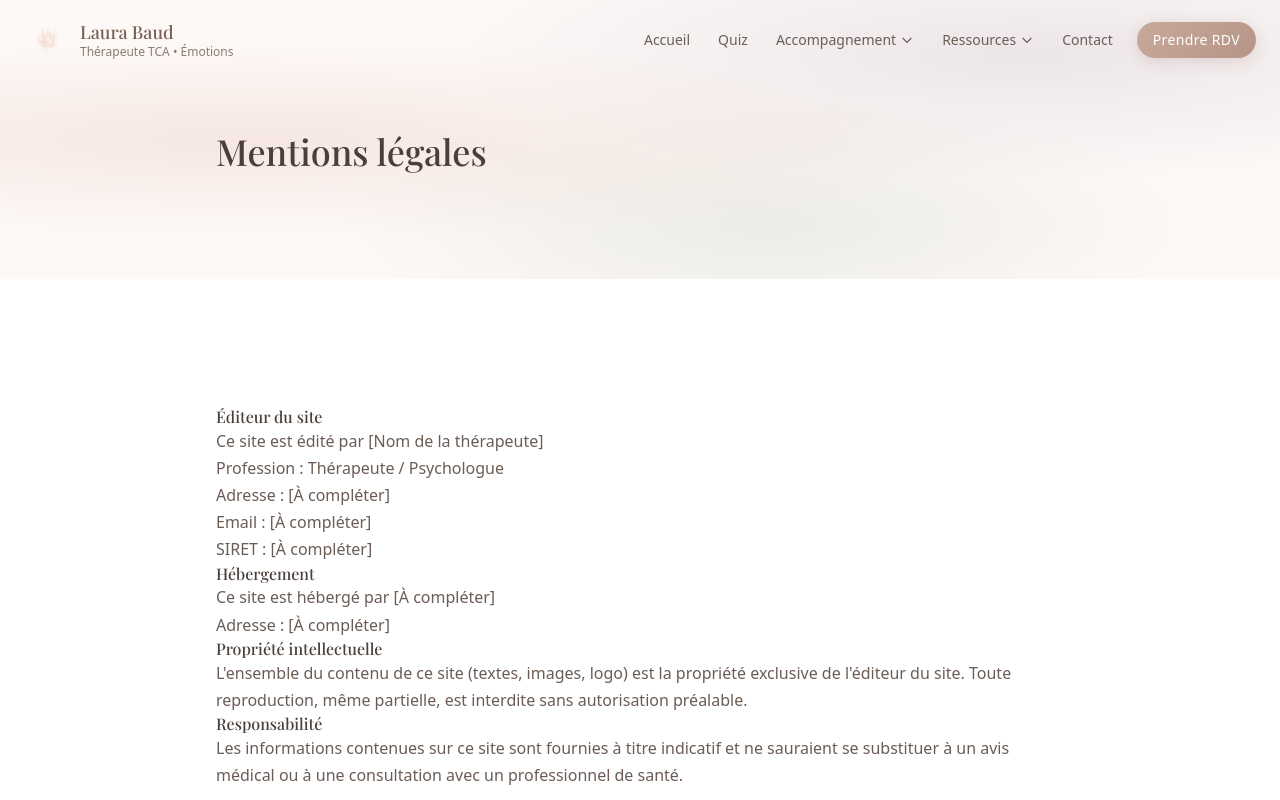
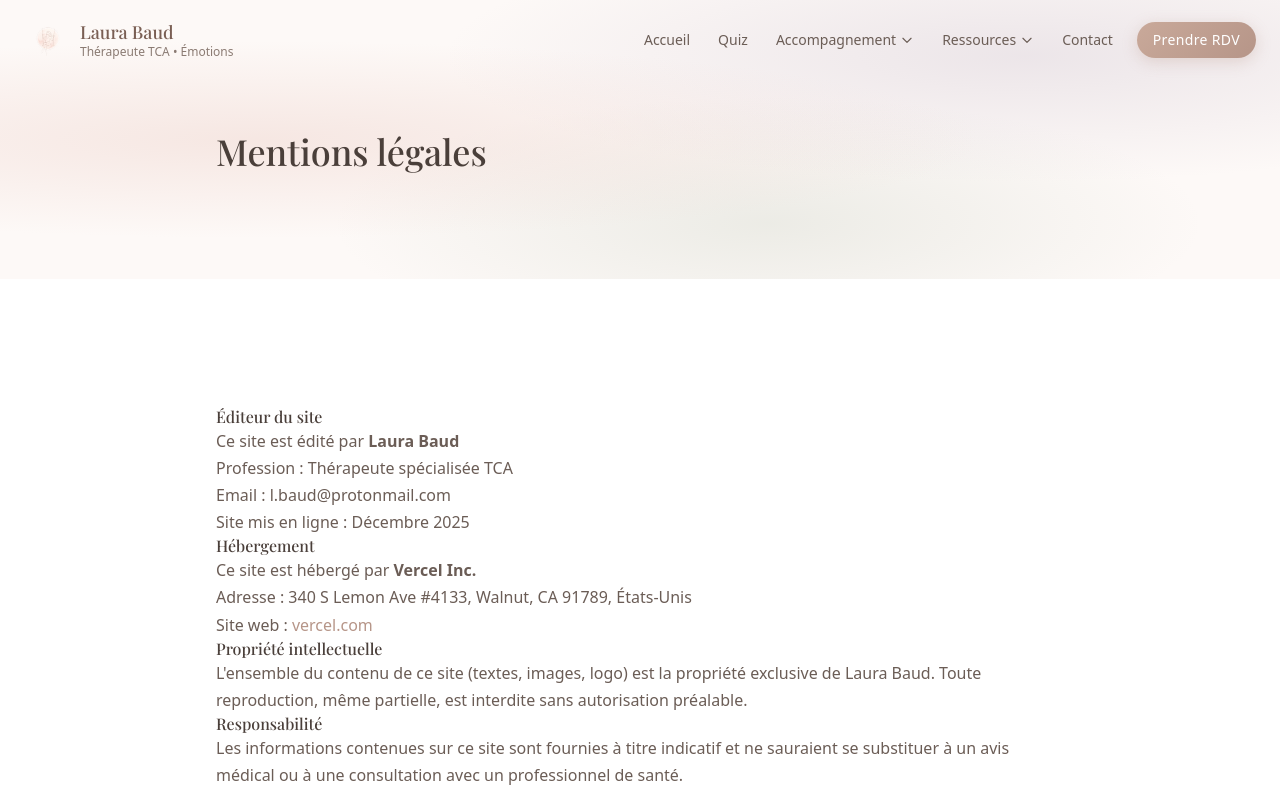
Before and after one commit to flowxt/tca74, a Next.js app: page /mentions-legales in a window 1280 px wide. Shown: the top 800 px of the page. Built offline with nearby package versions, Linux system fonts and the light colour scheme.

Commit message:
mentions

```diff
--- a/app/mentions-legales/page.tsx
+++ b/app/mentions-legales/page.tsx
@@ -25,19 +25,19 @@ export default function MentionsLegalesPage() {
             Éditeur du site
           </h2>
           <p>
-            Ce site est édité par [Nom de la thérapeute]<br />
-            Profession : Thérapeute / Psychologue<br />
-            Adresse : [À compléter]<br />
-            Email : [À compléter]<br />
-            SIRET : [À compléter]
+            Ce site est édité par <strong>Laura Baud</strong><br />
+            Profession : Thérapeute spécialisée TCA<br />
+            Email : l.baud@protonmail.com<br />
+            Site mis en ligne : Décembre 2025
           </p>
 
           <h2 style={{ fontFamily: "var(--font-playfair)", color: "var(--text-dark)" }}>
             Hébergement
           </h2>
           <p>
-            Ce site est hébergé par [À compléter]<br />
-            Adresse : [À compléter]
+            Ce site est hébergé par <strong>Vercel Inc.</strong><br />
+            Adresse : 340 S Lemon Ave #4133, Walnut, CA 91789, États-Unis<br />
+            Site web : <a href="https://vercel.com" target="_blank" rel="noopener noreferrer" style={{ color: "var(--brun-doux)" }}>vercel.com</a>
           </p>
 
           <h2 style={{ fontFamily: "var(--font-playfair)", color: "var(--text-dark)" }}>
@@ -45,7 +45,7 @@ export default function MentionsLegalesPage() {
           </h2>
           <p>
             L'ensemble du contenu de ce site (textes, images, logo) est la propriété exclusive
-            de l'éditeur du site. Toute reproduction, même partielle, est interdite sans
+            de Laura Baud. Toute reproduction, même partielle, est interdite sans
             autorisation préalable.
           </p>
 
```
